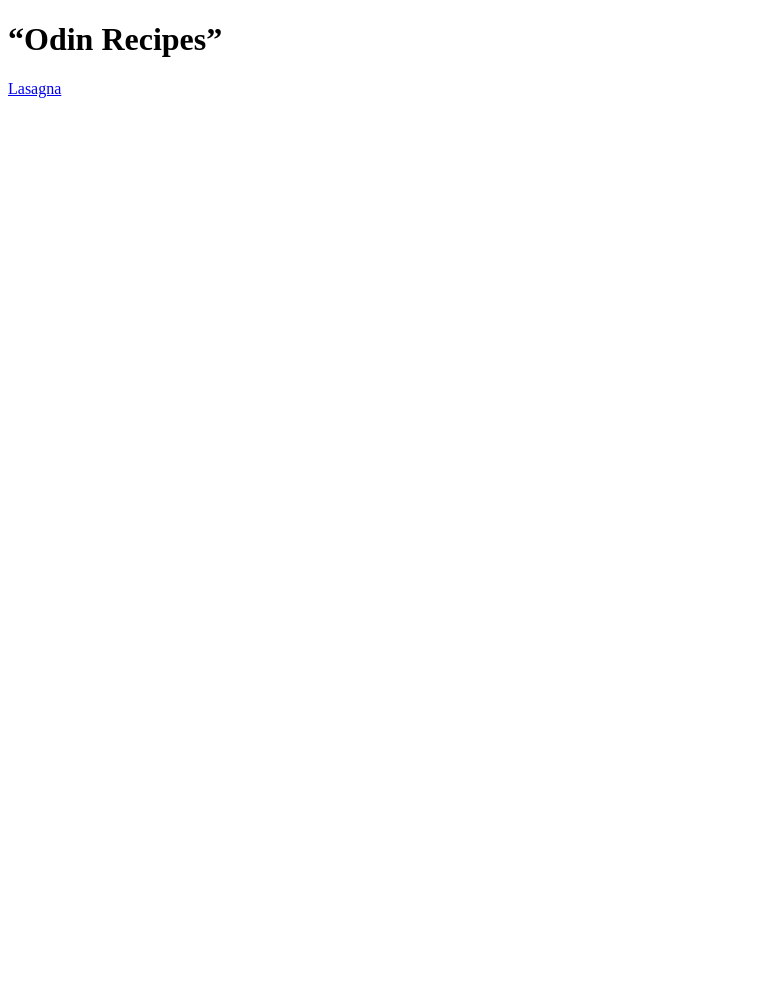
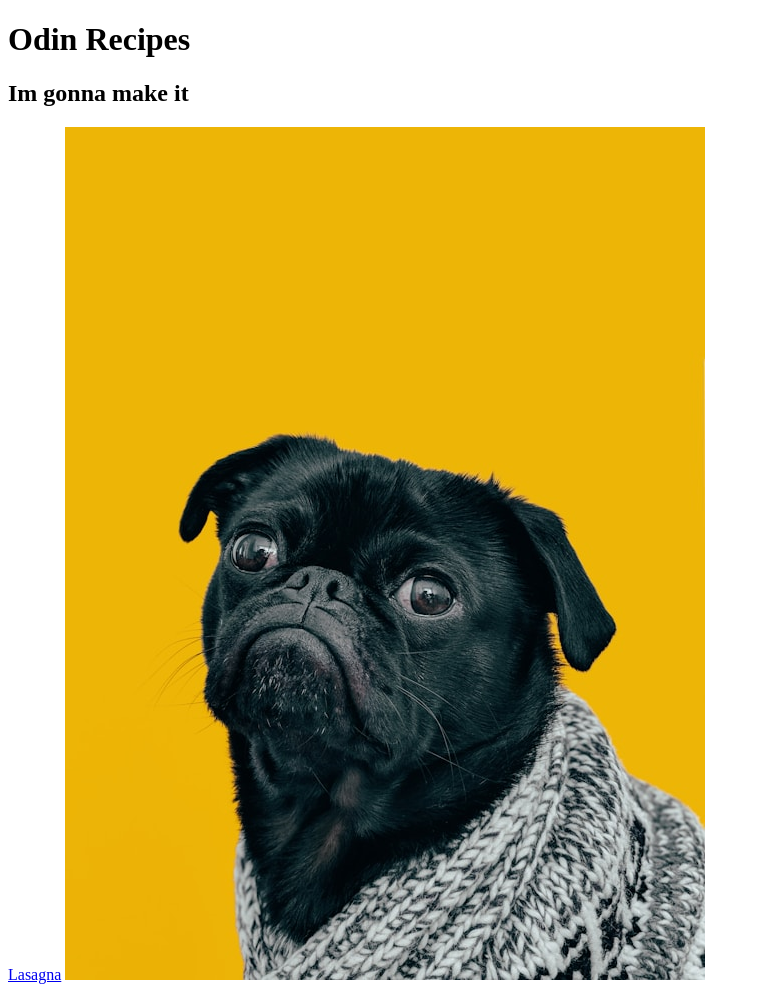
Before and after one commit to josetej/odin-recipes, a plain HTML site: page index.html in a window 1280 px wide. Shown: the whole page, without its empty margins (0-760 px from the left). Before the commit the page ends 800 px from the top, so only its background shows below. Drawn offline with Linux system fonts and the light colour scheme.

Commit message:
modified to make h2

```diff
--- a/index.html
+++ b/index.html
@@ -6,7 +6,9 @@
     <title>First try html</title>
 </head>
 <body>
-    <h1> “Odin Recipes”</h1>
+    <h1> Odin Recipes</h1>
+    <h2> Im gonna make it</h2>
     <a href="./recipes/lasagna.html">Lasagna</a>
+    <img src="./recipes/charlesdeluvio-Mv9hjnEUHR4-unsplash.jpg" alt="The Odin Project Logo">
 </body>
 </html>
```
Also changed, not shown: recipes/charlesdeluvio-Mv9hjnEUHR4-unsplash.jpg (added), 1 other file.
